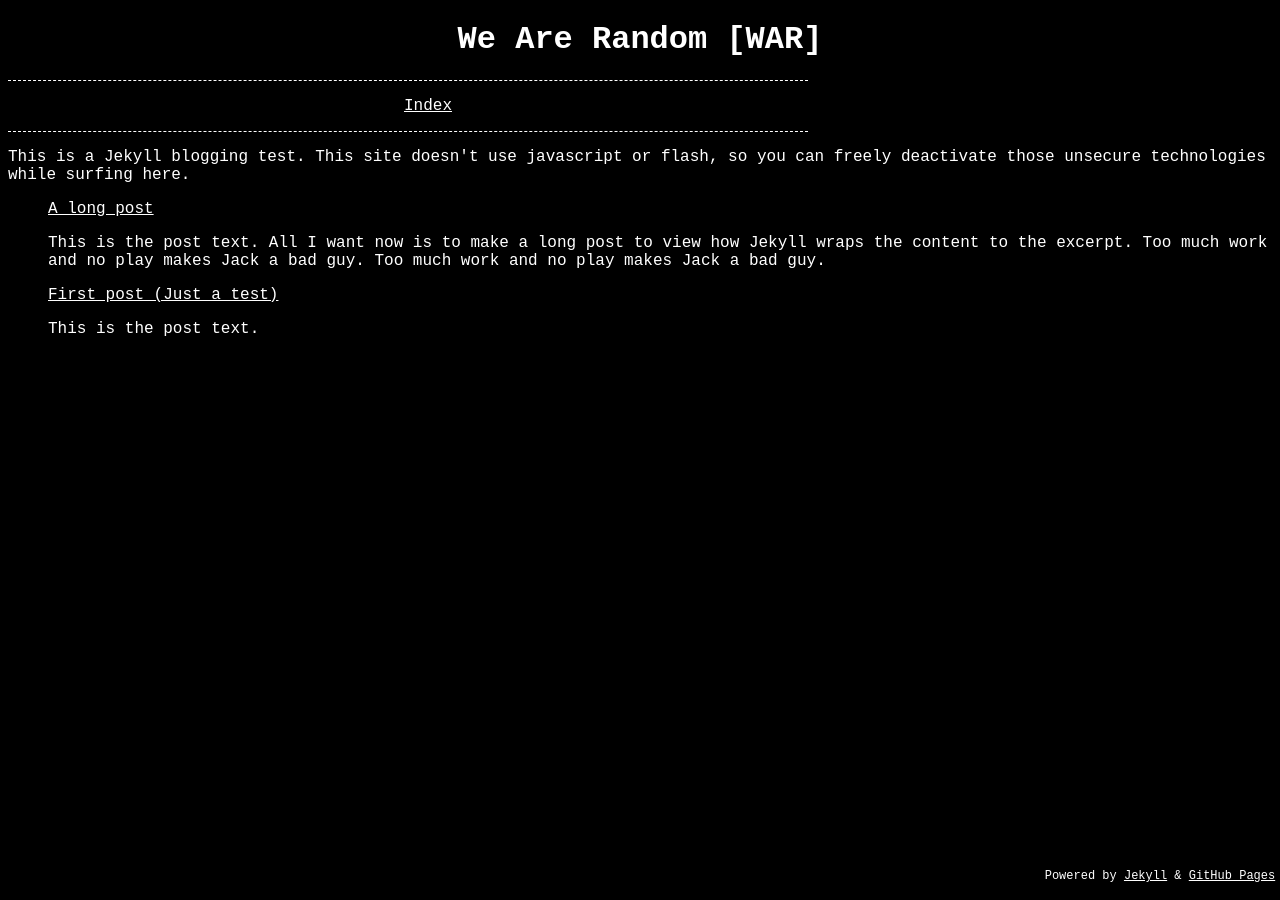
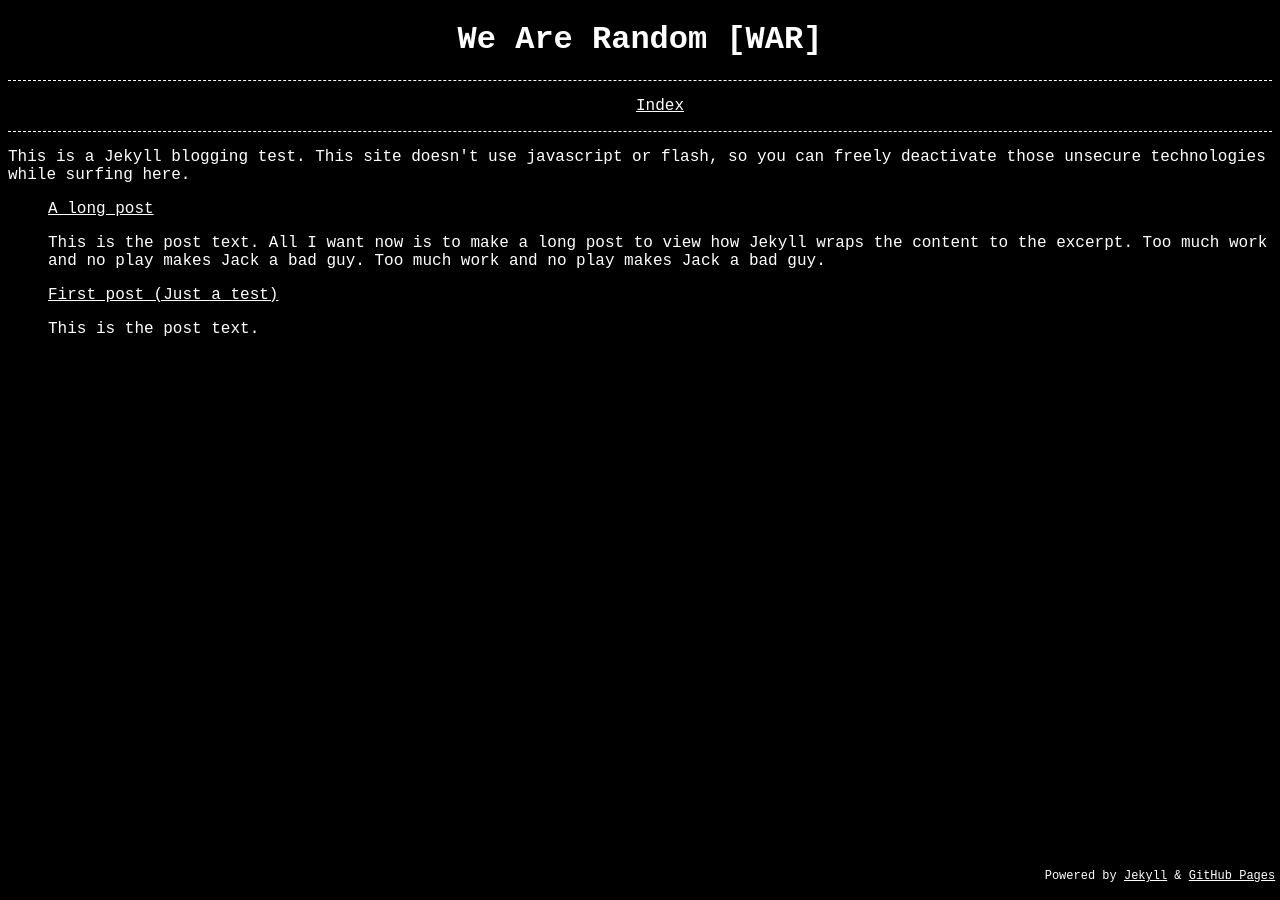
Before and after one commit to wearerandom/wearerandom.github.io, a Jekyll site: the page built from index.html, in a window 1280 px wide. Built offline with Jekyll 4.4.1, drawn with Linux system fonts in a browser that asks for light colours.

Commit message:
Update _styles.scss

```diff
--- a/_sass/_styles.scss
+++ b/_sass/_styles.scss
@@ -13,7 +13,10 @@
         }
     }
     .nav {
-        width: 800px;
+        position: abosule;
+        left: 0;
+        top: 50%;
+        width: 100%;
         text-align: center;
         border-top: dashed;
         border-bottom: dashed;
```
